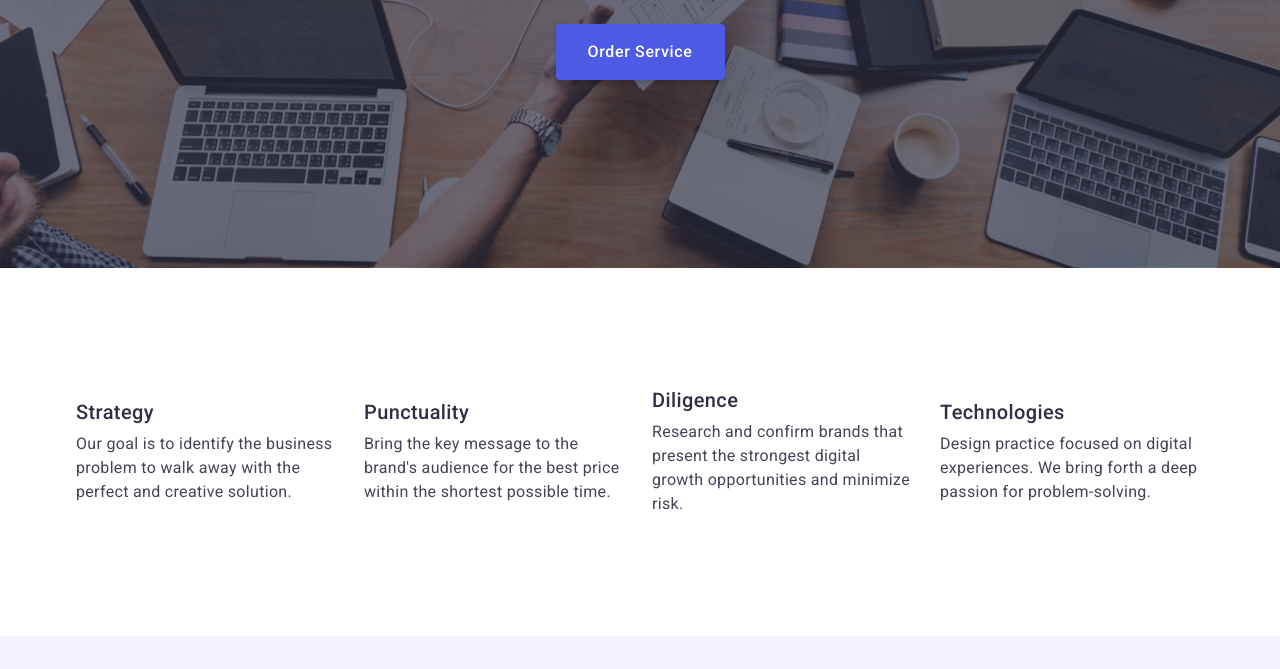
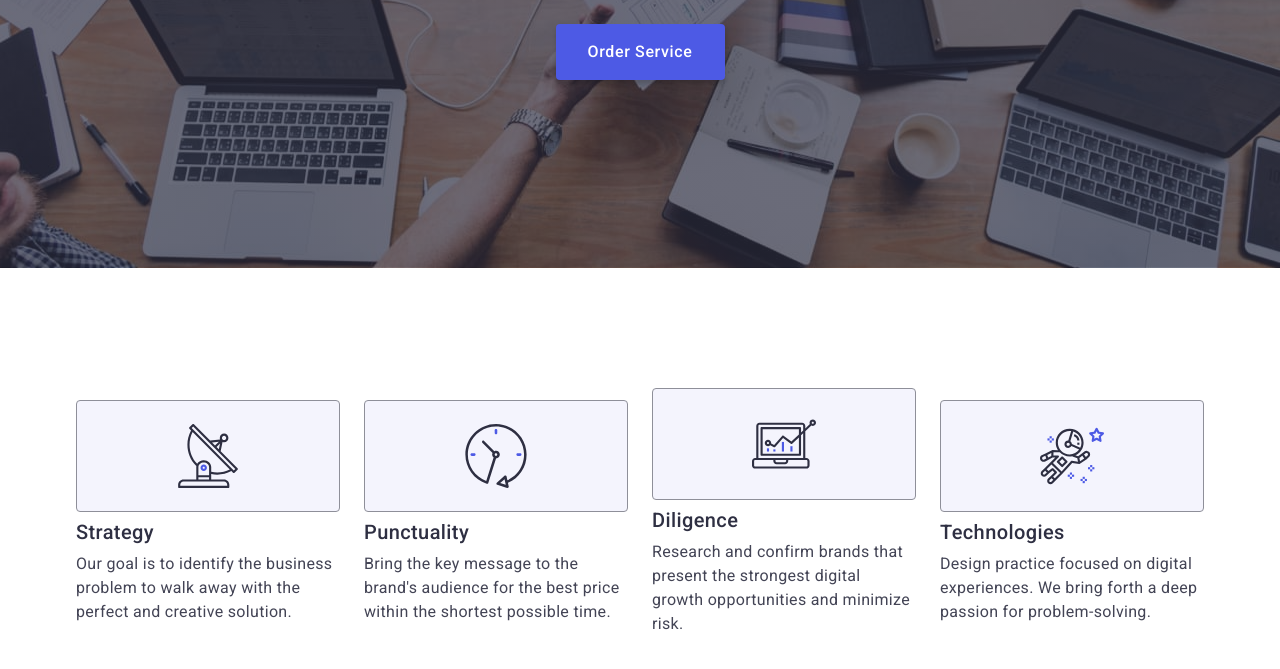
Before and after one commit to ziukoff1985/goit-markup-hw-04, a plain HTML site: page index.html in a window 1280 px wide. Shown: the part 405-1074 px from the top of the page. Drawn offline with nearby package versions, Linux system fonts and the light colour scheme.

Commit message:
add advantages section styles hw-04

```diff
--- a/css/styles.css
+++ b/css/styles.css
@@ -219,6 +219,18 @@ a {
   width: calc((100% - 72px) / 4);
 }
 
+.advantages-icon-container {
+  display: flex;
+  border: 1px solid #8e8f99;
+  border-radius: 4px;
+  width: 264px;
+  height: 112px;
+  background-color: #f4f4fd;
+  align-items: center;
+  justify-content: center;
+  margin-bottom: 8px;
+}
+
 .advantages-subtitle {
   font-weight: 500;
   font-size: 20px;
--- a/index.html
+++ b/index.html
@@ -72,6 +72,11 @@
           <h2 class="advantages-title visually-hidden">Our Advantages</h2>
           <ul class="advantages-list">
             <li class="advantages-item">
+              <div class="advantages-icon-container">
+                <svg class="advantages-icon" width="64" height="64">
+                  <use href="./images/icons.svg#icon-hw-04-antenna"></use>
+                </svg>
+              </div>
               <h3 class="advantages-subtitle">Strategy</h3>
               <p class="advantages-text">
                 Our goal is to identify the business problem to walk away with
@@ -79,6 +84,11 @@
               </p>
             </li>
             <li class="advantages-item">
+              <div class="advantages-icon-container">
+                <svg class="advantages-icon" width="64" height="64">
+                  <use href="./images/icons.svg#icon-hw-04-clock"></use>
+                </svg>
+              </div>
               <h3 class="advantages-subtitle">Punctuality</h3>
               <p class="advantages-text">
                 Bring the key message to the brand's audience for the best price
@@ -86,6 +96,11 @@
               </p>
             </li>
             <li class="advantages-item">
+              <div class="advantages-icon-container">
+                <svg class="advantages-icon" width="64" height="64">
+                  <use href="./images/icons.svg#icon-hw-04-diagram"></use>
+                </svg>
+              </div>
               <h3 class="advantages-subtitle">Diligence</h3>
               <p class="advantages-text">
                 Research and confirm brands that present the strongest digital
@@ -93,6 +108,11 @@
               </p>
             </li>
             <li class="advantages-item">
+              <div class="advantages-icon-container">
+                <svg class="advantages-icon" width="64" height="64">
+                  <use href="./images/icons.svg#icon-hw-04-astronaut"></use>
+                </svg>
+              </div>
               <h3 class="advantages-subtitle">Technologies</h3>
               <p class="advantages-text">
                 Design practice focused on digital experiences. We bring forth a
```
Also changed, not shown: images/icons.svg (added).
